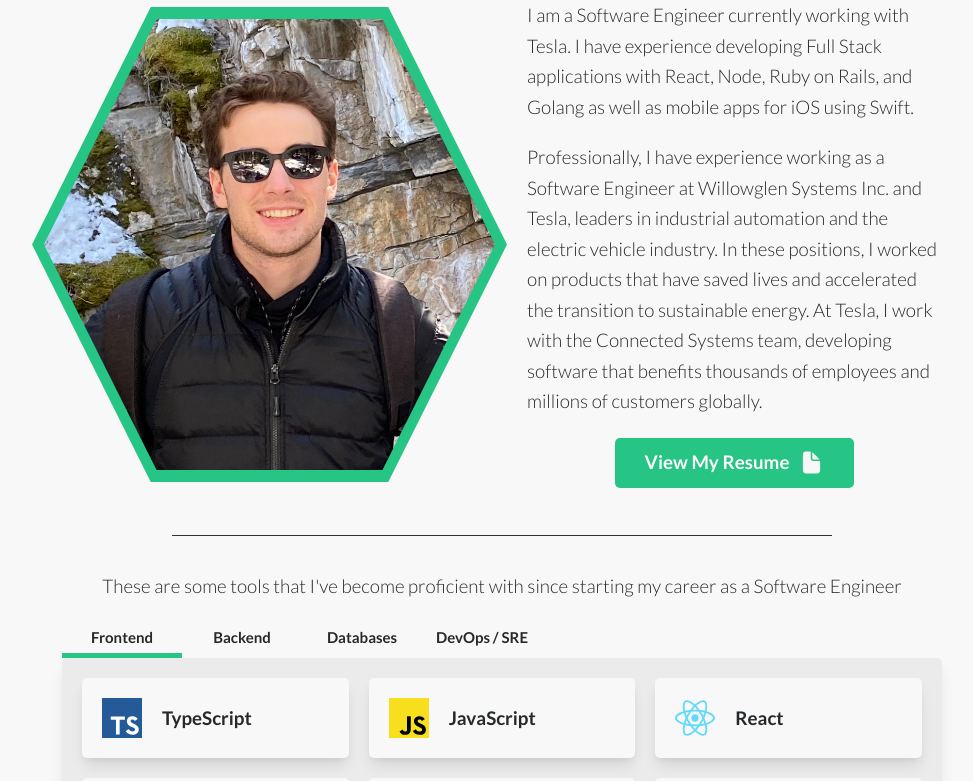
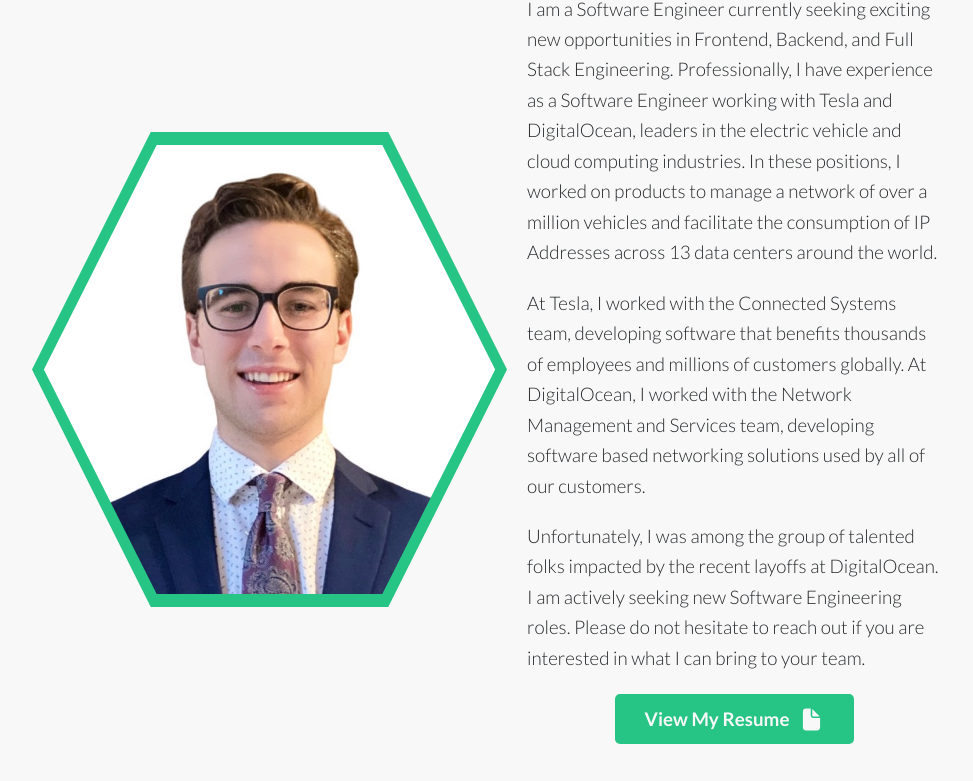
Before and after one commit to blchelle/portfolio-webpage, a React (Vite) app: page / in a window 1280 px wide. Shown: the part 976-1757 px from the top of the page, without its empty margins (138-1111 px from the left). Built offline with nearby package versions, Linux system fonts and the light colour scheme.

Commit message:
Update portfolio website: - Update image - Update about me text - Remove CRWN project - Remove links to collabogreat and type trial (temporary)

```diff
--- a/src/components/Button.tsx
+++ b/src/components/Button.tsx
@@ -1,4 +1,5 @@
 import React from 'react';
+import Tooltip from 'react-tooltip';
 import classes from '@tailwind/Button';
 
 interface ButtonProps {
@@ -7,14 +8,24 @@ interface ButtonProps {
 	color?: 'primary' | 'github';
 	style?: React.CSSProperties;
 	Icon?: React.FC<React.SVGProps<SVGSVGElement>>;
+	disabled?: boolean
+	tooltip?: string
 }
 
-const Button: React.FC<ButtonProps> = ({ text, onClick, color = 'primary', style, Icon }) => {
+const Button: React.FC<ButtonProps> = ({ text, onClick, color = 'primary', style, Icon, disabled = false, tooltip }) => {
 	return (
-		<button className={classes.container(color)} style={style} onClick={onClick}>
-			{text}
-			{Icon && <Icon className={classes.icon} />}
-		</button>
+		<>
+			{ tooltip && <Tooltip effect='solid' />}
+			<button
+				className={classes.container(color, disabled)}
+				style={style}
+				onClick={() => !disabled && onClick()}
+				data-tip={tooltip}
+			>
+				{text}
+				{Icon && <Icon className={classes.icon} />}
+			</button>
+		</>
 	);
 };
 
--- a/src/components/Project.tsx
+++ b/src/components/Project.tsx
@@ -14,8 +14,9 @@ export interface IProject {
 	tools: ITool[];
 	description: string;
 	mockup: string;
-	liveUrl: string;
-	githubUrl: string;
+	liveUrl?: string;
+	liveUrlTooltip?: string;
+	githubUrl?: string;
 }
 
 interface ProjectProps {
@@ -23,7 +24,7 @@ interface ProjectProps {
 }
 
 const Project: React.FC<ProjectProps> = ({
-	project: { name, description, Logo, mockup, tools, liveUrl, githubUrl },
+	project: { name, description, Logo, mockup, tools, liveUrl, githubUrl, liveUrlTooltip },
 }) => {
 	return (
 		<div className={classes.container}>
@@ -49,12 +50,15 @@ const Project: React.FC<ProjectProps> = ({
 						onClick={() => window.open(liveUrl, '_blank')}
 						Icon={PlayIcon}
 						style={{ marginRight: '1rem' }}
+						disabled={liveUrl === undefined}
+						tooltip={liveUrlTooltip}
 					/>
 					<Button
 						onClick={() => window.open(githubUrl, '_blank')}
 						text='Repository'
 						Icon={GithubIcon}
 						color='github'
+						disabled={githubUrl === undefined}
 					/>
 				</div>
 			</div>
--- a/src/components/sections/AboutMe.tsx
+++ b/src/components/sections/AboutMe.tsx
@@ -17,7 +17,7 @@ const AboutMe: React.FC = () => {
 					</div>
 				</div>
 				<div className='text-3xl leading-relaxed flex-center flex-col' data-aos='fade-left'>
-					{Object.values(text.aboutMe).map((text) => (
+					{text.aboutMe.map((text) => (
 						<p key={text} className='mb-8 last:mb-0'>
 							{text}
 						</p>
--- a/src/content/projects.ts
+++ b/src/content/projects.ts
@@ -1,23 +1,19 @@
-import crwnMockup from '@assets/mockups/crwn.png';
 import collaboGreatMockup from '@assets/mockups/collabogreat.png';
 import keepItMockup from '@assets/mockups/keepit.png';
 import typeTrialMockup from '@assets/mockups/typetrial.png';
 
 import { ReactComponent as collaboGreatLogo } from '@assets/logos/collabogreat.svg';
-import { ReactComponent as crwnLogo } from '@assets/logos/crwn.svg';
 import { ReactComponent as keepItLogo } from '@assets/logos/keepit.svg';
 import { ReactComponent as typeTrialLogo } from '@assets/logos/typetrial.svg';
 
 import { ReactComponent as appleLogo } from '@assets/logos/apple.svg';
 import { ReactComponent as expressLogo } from '@assets/logos/express.svg';
 import { ReactComponent as firebaseLogo } from '@assets/logos/firebase-2.svg';
-import { ReactComponent as jsLogo } from '@assets/logos/javascript2.svg';
 import { ReactComponent as mongoDbLogo } from '@assets/logos/mongodb.svg';
 import { ReactComponent as mySqlLogo } from '@assets/logos/mysql.svg';
 import { ReactComponent as nodeLogo } from '@assets/logos/node.svg';
 import { ReactComponent as reactLogo } from '@assets/logos/react.svg';
 import { ReactComponent as reduxLogo } from '@assets/logos/redux.svg';
-import { ReactComponent as sassLogo } from '@assets/logos/sass.svg';
 import { ReactComponent as swiftLogo } from '@assets/logos/swift.svg';
 import { ReactComponent as tsLogo } from '@assets/logos/typescript2.svg';
 import { IProject } from '@components/Project';
@@ -41,7 +37,7 @@ const PROJECTS: IProject[] = [
 			{ name: 'Express', Logo: expressLogo },
 			{ name: 'MongoDB', Logo: mongoDbLogo },
 		],
-		liveUrl: 'https://collabogreat.brockchelle.com',
+		liveUrlTooltip: "Live Demo is currently unavailable because the domain is currently being transferred to another cloud provider",
 		githubUrl: 'https://github.com/blchelle/collabogreat',
 	},
 	{
@@ -62,7 +58,7 @@ const PROJECTS: IProject[] = [
 			{ name: 'Express', Logo: expressLogo },
 			{ name: 'MySQL', Logo: mySqlLogo },
 		],
-		liveUrl: 'https://typetrial.brockchelle.com',
+		liveUrlTooltip: "Live Demo is currently unavailable because the domain is currently being transferred to another cloud provider",
 		githubUrl: 'https://github.com/blchelle/typetrial',
 	},
 	{
@@ -84,28 +80,6 @@ const PROJECTS: IProject[] = [
 		liveUrl: 'https://apps.apple.com/ca/app/keepit-item-tracker/id1474698806',
 		githubUrl: 'https://github.com/blchelle/keepit',
 	},
-	{
-		name: 'CRWN Ecommmerce',
-		description: `CRWN is an E-Commerce store for a fictional clothing company.
-									It provides all the core functionality that a user would
-									expect from an E-Commerce store. Here, users can choose from
-									various clothing articles, add them to a cart, and finalize
-									their order by checking out with a credit/debit card, which
-									is done through Stripe. Users can also authenticate with
-									their Google account or email address if they wish to keep
-									their cart for later.`,
-		mockup: crwnMockup,
-		Logo: crwnLogo,
-		tools: [
-			{ name: 'Javascript', Logo: jsLogo },
-			{ name: 'React', Logo: reactLogo },
-			{ name: 'Redux', Logo: reduxLogo },
-			{ name: 'Sass', Logo: sassLogo },
-			{ name: 'Firebase', Logo: firebaseLogo },
-		],
-		liveUrl: 'https://crwn.brockchelle.com',
-		githubUrl: 'https://github.com/blchelle/crwn-ecommerce',
-	},
 ];
 
 export default PROJECTS;
--- a/src/tailwind/Button.ts
+++ b/src/tailwind/Button.ts
@@ -1,7 +1,7 @@
 import { classnames } from 'tailwindcss-classnames';
 
 export default {
-	container: (color: 'primary' | 'github') =>
+	container: (color: 'primary' | 'github', disabled: boolean) =>
 		classnames(
 			'flex',
 			'items-center',
@@ -19,6 +19,7 @@ export default {
 			{
 				[classnames('bg-primary', 'hover:bg-primary-dark')]: color === 'primary',
 				[classnames('bg-github', 'hover:bg-github-dark')]: color === 'github',
+				[classnames('opacity-50', 'cursor-not-allowed')]: disabled,
 			}
 		),
 	icon: classnames('h-10', 'w-10', 'ml-4', 'text-gray-1', 'fill-current'),
--- a/src/text.ts
+++ b/src/text.ts
@@ -1,12 +1,22 @@
 export default {
-	aboutMe: {
-		part1: 'I am a Software Engineer currently working with Tesla. ' +
-					 'I have experience developing Full Stack applications with React, Node, Ruby on Rails, and Golang ' +
-					 'as well as mobile apps for iOS using Swift.',
-		part2: 'Professionally, I have experience working as a Software Engineer at Willowglen Systems Inc. and Tesla, ' +
-					 'leaders in industrial automation and the electric vehicle industry. ' +
-					 'In these positions, I worked on products that have saved lives and accelerated the transition to sustainable energy. ' +
-					 'At Tesla, I work with the Connected Systems team, ' +
-					 'developing software that benefits thousands of employees and millions of customers globally.',
-		},
+	aboutMe:
+		[
+			// Block 1
+			'I am a Software Engineer currently seeking exciting new opportunities in Frontend, Backend, and Full Stack Engineering. ' +
+			'Professionally, I have experience as a Software Engineer working with Tesla and DigitalOcean, ' +
+			'leaders in the electric vehicle and cloud computing industries. ' +
+			'In these positions, I worked on products to manage a network of over a million vehicles and ' +
+			'facilitate the consumption of IP Addresses across 13 data centers around the world.',
+
+			// Block 2
+			'At Tesla, I worked with the Connected Systems team, ' +
+			'developing software that benefits thousands of employees and millions of customers globally. ' +
+			'At DigitalOcean, I worked with the Network Management and Services team, developing software based networking solutions ' +
+			'used by all of our customers.',
+
+			// Block 3
+			'Unfortunately, I was among the group of talented folks impacted by the recent layoffs at DigitalOcean. ' +
+			'I am actively seeking new Software Engineering roles. ' +
+			'Please do not hesitate to reach out if you are interested in what I can bring to your team.'
+		]
 };
```
Also changed, not shown: src/assets/me.jpg.
